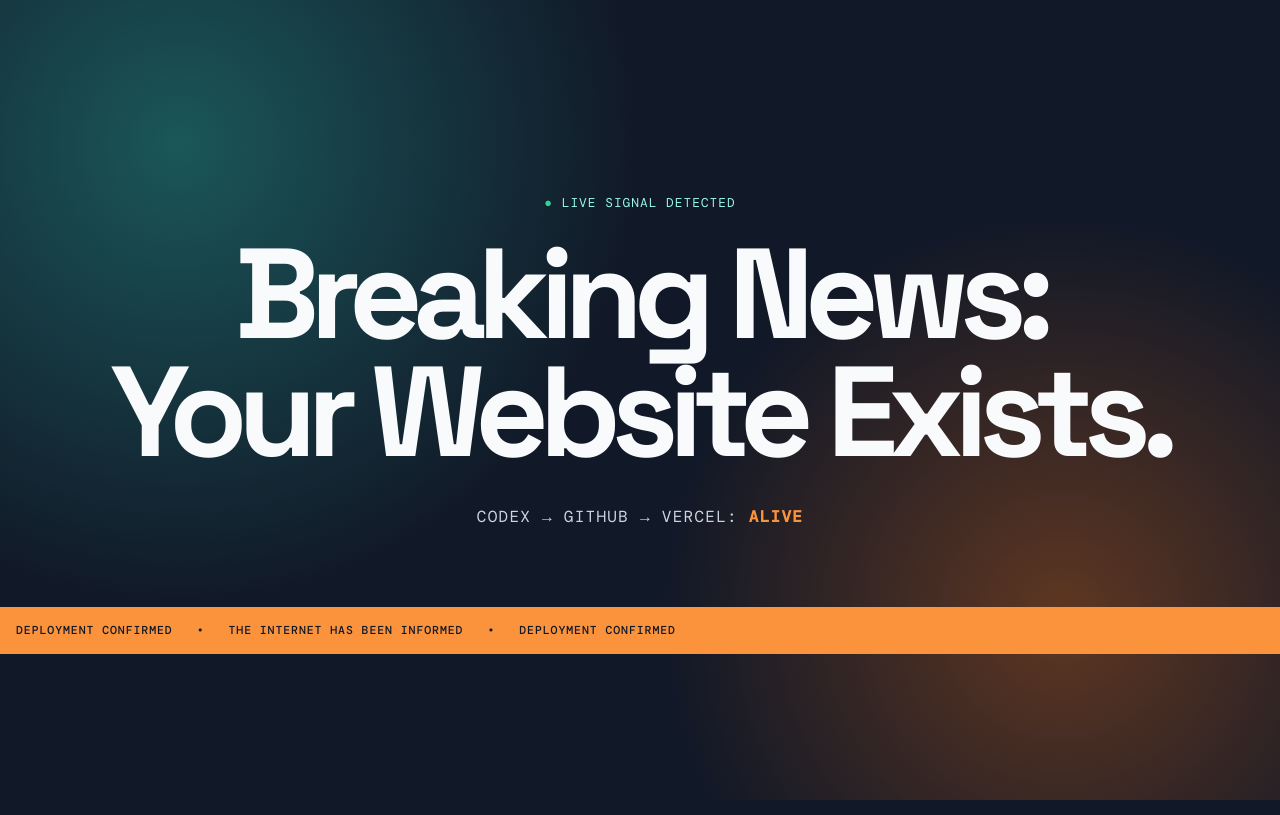
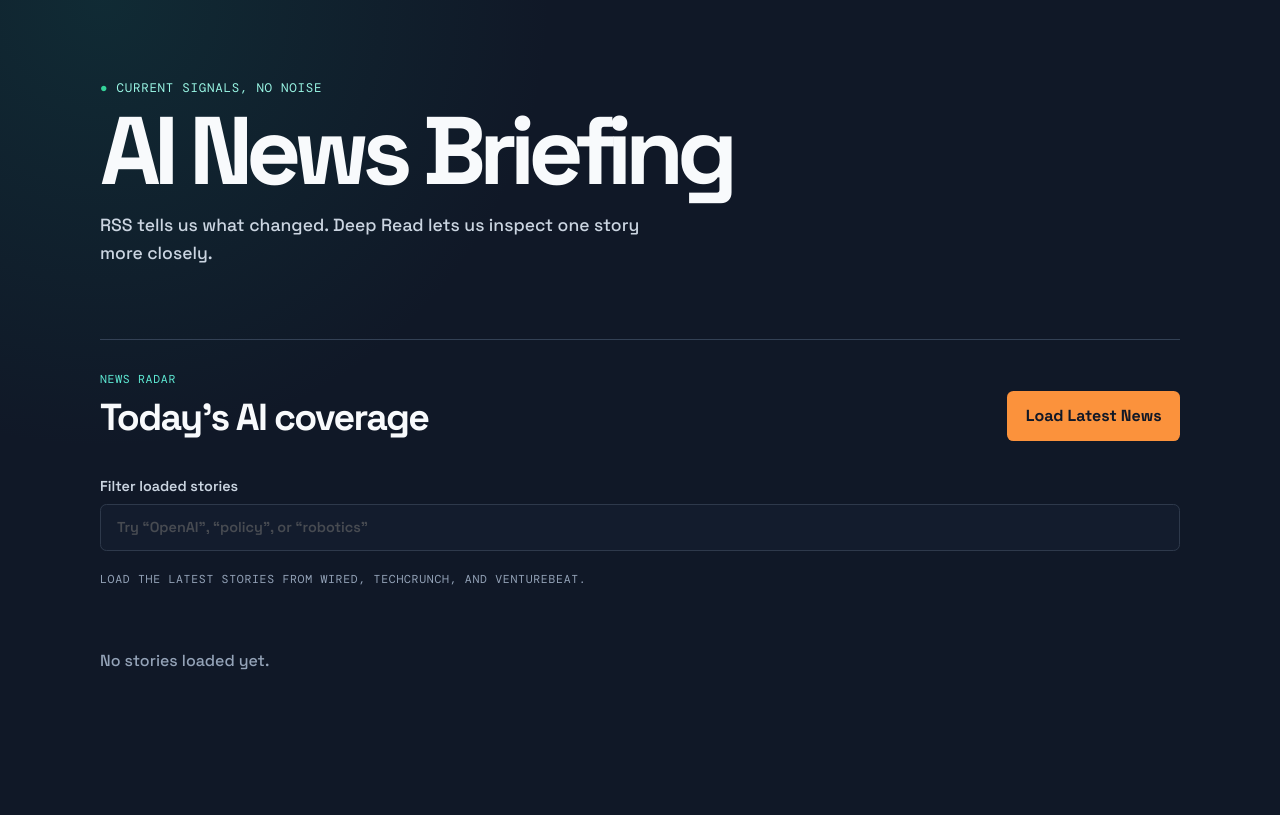
Before and after one commit to Celine-xy/nyu, a website: page index.html in a window 1280 px wide. Drawn offline with nearby package versions, Linux system fonts and the light colour scheme.

Commit message:
Phase 1 - multi RSS filter and deep read

```diff
--- /dev/null
+++ b/app.js
@@ -0,0 +1,61 @@
+const loadButton = document.querySelector('#load-news');
+const filterInput = document.querySelector('#keyword-filter');
+const newsStatus = document.querySelector('#news-status');
+const articleList = document.querySelector('#article-list');
+const deepReadPanel = document.querySelector('#deep-read-panel');
+const deepReadContent = document.querySelector('#deep-read-content');
+let articles = [];
+
+function setStatus(message, isError = false) { newsStatus.textContent = message; newsStatus.classList.toggle('is-error', isError); }
+function formatDate(value) { const date = new Date(value); return value && !Number.isNaN(date.valueOf()) ? date.toLocaleDateString(undefined, { month: 'short', day: 'numeric', year: 'numeric' }) : 'Date unavailable'; }
+function element(tag, className, text) { const node = document.createElement(tag); if (className) node.className = className; if (text) node.textContent = text; return node; }
+
+function renderArticles() {
+  const query = filterInput.value.trim().toLowerCase();
+  const matches = articles.filter((article) => `${article.title} ${article.summary}`.toLowerCase().includes(query));
+  articleList.replaceChildren();
+  if (!matches.length) return articleList.append(element('p', 'empty-state', articles.length ? 'No matching stories.' : 'No stories loaded yet.'));
+  matches.forEach((article) => {
+    const card = element('article', 'article-card');
+    const meta = element('div', 'article-meta');
+    meta.append(element('span', 'source-chip', article.source), element('span', '', formatDate(article.publishedAt)));
+    const actions = element('div', 'article-actions');
+    const original = element('a', 'original-link', 'Read Original Article');
+    original.href = article.url; original.target = '_blank'; original.rel = 'noopener noreferrer';
+    const deepRead = element('button', 'deep-read-button', 'Deep Read');
+    deepRead.type = 'button'; deepRead.addEventListener('click', () => runDeepRead(article, deepRead));
+    actions.append(original, deepRead);
+    card.append(meta, element('h3', '', article.title), element('p', 'article-summary', article.summary || 'No RSS summary was provided for this story.'), actions);
+    articleList.append(card);
+  });
+}
+
+async function runDeepRead(article, button) {
+  deepReadPanel.hidden = false;
+  deepReadContent.replaceChildren(element('p', '', `Retrieving ${article.title}…`));
+  button.disabled = true;
+  try {
+    const response = await fetch('/api/scrape', { method: 'POST', headers: { 'Content-Type': 'application/json' }, body: JSON.stringify({ url: article.url }) });
+    const page = await response.json();
+    if (!response.ok) throw new Error(page.error || 'Deep Read could not be completed.');
+    const source = element('p', '', `${page.domain} · `);
+    const original = element('a', 'original-link', 'Open original article');
+    original.href = page.url; original.target = '_blank'; original.rel = 'noopener noreferrer'; source.append(original);
+    deepReadContent.replaceChildren(element('h3', '', page.title), source, ...(page.description ? [element('p', '', page.description)] : []), element('p', 'excerpt', page.content || 'No clean text excerpt was available.'));
+  } catch (error) { deepReadContent.replaceChildren(element('p', 'inline-error', `${error.message} Please try another article.`)); }
+  finally { button.disabled = false; }
+}
+
+loadButton.addEventListener('click', async () => {
+  loadButton.disabled = true; setStatus('Loading the latest RSS stories…');
+  try {
+    const response = await fetch('/api/news'); const payload = await response.json();
+    if (!response.ok) throw new Error(payload.error || 'News could not be loaded.');
+    articles = payload.articles || []; filterInput.disabled = !articles.length; renderArticles();
+    const warning = payload.failures?.length ? ` ${payload.failures.length} source${payload.failures.length === 1 ? '' : 's'} could not be loaded.` : '';
+    setStatus(`${articles.length} stories loaded.${warning}`, payload.failures?.length > 0);
+  } catch (error) { articles = []; filterInput.disabled = true; renderArticles(); setStatus(`${error.message} Please retry.`, true); }
+  finally { loadButton.disabled = false; }
+});
+filterInput.addEventListener('input', renderArticles);
+renderArticles();
--- a/index.html
+++ b/index.html
@@ -3,31 +3,34 @@
   <head>
     <meta charset="UTF-8" />
     <meta name="viewport" content="width=device-width, initial-scale=1.0" />
-    <meta
-      name="description"
-      content="A deployment smoke test for the AI News Assistant project."
-    />
-    <title>AI News Assistant | Online</title>
+    <meta name="description" content="A simple briefing of the latest AI news." />
+    <title>AI News Briefing</title>
     <link rel="preconnect" href="https://fonts.googleapis.com" />
     <link rel="preconnect" href="https://fonts.gstatic.com" crossorigin />
-    <link
-      href="https://fonts.googleapis.com/css2?family=DM+Mono:wght@400;500&family=Space+Grotesk:wght@500;600;700&display=swap"
-      rel="stylesheet"
-    />
+    <link href="https://fonts.googleapis.com/css2?family=DM+Mono:wght@400;500&family=Space+Grotesk:wght@500;600;700&display=swap" rel="stylesheet" />
     <link rel="stylesheet" href="style.css" />
   </head>
   <body>
-    <main class="smoke-test" aria-labelledby="headline">
-      <p class="eyebrow"><span aria-hidden="true">●</span> Live signal detected</p>
-      <h1 id="headline">Breaking News:<br />Your Website Exists.</h1>
-      <p class="status">Codex <span aria-hidden="true">→</span> GitHub <span aria-hidden="true">→</span> Vercel: <strong>ALIVE</strong></p>
-      <div class="ticker" aria-hidden="true">
-        <span>DEPLOYMENT CONFIRMED</span>
-        <span>•</span>
-        <span>THE INTERNET HAS BEEN INFORMED</span>
-        <span>•</span>
-        <span>DEPLOYMENT CONFIRMED</span>
-      </div>
+    <main class="page-shell">
+      <header class="site-header">
+        <p class="eyebrow"><span aria-hidden="true">●</span> Current signals, no noise</p>
+        <h1>AI News Briefing</h1>
+        <p class="subtitle">RSS tells us what changed. Deep Read lets us inspect one story more closely.</p>
+      </header>
+      <section class="news-radar" aria-labelledby="news-radar-heading">
+        <div class="section-heading">
+          <div><p class="section-kicker">News Radar</p><h2 id="news-radar-heading">Today’s AI coverage</h2></div>
+          <button id="load-news" class="primary-button" type="button">Load Latest News</button>
+        </div>
+        <label class="filter-control" for="keyword-filter"><span>Filter loaded stories</span><input id="keyword-filter" type="search" placeholder="Try “OpenAI”, “policy”, or “robotics”" disabled /></label>
+        <p id="news-status" class="status-message" role="status" aria-live="polite">Load the latest stories from WIRED, TechCrunch, and VentureBeat.</p>
+        <section id="deep-read-panel" class="deep-read-panel" aria-labelledby="deep-read-heading" hidden>
+          <div class="panel-header"><p class="section-kicker">Deep Read</p><h2 id="deep-read-heading">Selected article</h2></div>
+          <div id="deep-read-content"></div>
+        </section>
+        <div id="article-list" class="article-list" aria-live="polite"></div>
+      </section>
     </main>
+    <script src="app.js" defer></script>
   </body>
 </html>
--- a/style.css
+++ b/style.css
@@ -1,89 +1,17 @@
-:root {
-  color-scheme: dark;
-  font-family: "Space Grotesk", system-ui, sans-serif;
-  background: #111827;
-  color: #f8fafc;
-}
-
-* {
-  box-sizing: border-box;
-}
-
-body {
-  min-width: 320px;
-  min-height: 100vh;
-  margin: 0;
-  overflow: hidden;
-  background:
-    radial-gradient(circle at 14% 18%, #2dd4bf55 0, transparent 29rem),
-    radial-gradient(circle at 83% 77%, #f9731655 0, transparent 25rem),
-    #111827;
-}
-
-.smoke-test {
-  display: grid;
-  place-items: center;
-  align-content: center;
-  min-height: 100vh;
-  padding: 3rem 1.5rem 0;
-  text-align: center;
-}
-
-.eyebrow,
-.status,
-.ticker {
-  font-family: "DM Mono", ui-monospace, monospace;
-  letter-spacing: 0.08em;
-  text-transform: uppercase;
-}
-
-.eyebrow {
-  margin: 0 0 1.5rem;
-  color: #99f6e4;
-  font-size: 0.8rem;
-}
-
-.eyebrow span {
-  color: #34d399;
-}
-
-h1 {
-  max-width: 13ch;
-  margin: 0;
-  font-size: clamp(3.3rem, 10vw, 8rem);
-  line-height: 0.92;
-  letter-spacing: -0.075em;
-}
-
-.status {
-  margin: 2.25rem 0 5rem;
-  color: #cbd5e1;
-  font-size: clamp(0.8rem, 1.5vw, 1rem);
-}
-
-.status strong {
-  color: #fb923c;
-}
-
-.ticker {
-  display: flex;
-  gap: 1.5rem;
-  width: calc(100% + 3rem);
-  padding: 1rem;
-  overflow: hidden;
-  background: #fb923c;
-  color: #111827;
-  font-size: 0.72rem;
-  font-weight: 500;
-  white-space: nowrap;
-}
-
-@media (max-width: 480px) {
-  .smoke-test {
-    padding-inline: 1rem;
-  }
-
-  .status {
-    line-height: 1.8;
-  }
-}
+:root { color-scheme: dark; font-family: "Space Grotesk", system-ui, sans-serif; background: #101827; color: #f8fafc; }
+* { box-sizing: border-box; }
+body { min-width: 320px; min-height: 100vh; margin: 0; background: radial-gradient(circle at 8% 0%, #115e5944 0, transparent 28rem), #101827; }
+button, input { font: inherit; }
+.page-shell { width: min(1080px, calc(100% - 2.5rem)); margin: 0 auto; padding: 5rem 0 6rem; }
+.site-header { max-width: 720px; margin-bottom: 4.5rem; }
+.eyebrow, .section-kicker, .article-meta, .source-chip, .status-message { font-family: "DM Mono", ui-monospace, monospace; letter-spacing: .06em; text-transform: uppercase; }
+.eyebrow { color: #99f6e4; font-size: .78rem; }.eyebrow span { color: #34d399; } h1, h2, p { margin-top: 0; }
+h1 { margin-bottom: 1rem; font-size: clamp(3.2rem, 8vw, 6rem); letter-spacing: -.075em; line-height: .9; } h2 { margin-bottom: 0; font-size: clamp(1.65rem, 3vw, 2.35rem); letter-spacing: -.045em; }
+.subtitle { max-width: 540px; color: #cbd5e1; font-size: 1.1rem; line-height: 1.6; }.news-radar { border-top: 1px solid #334155; padding-top: 2rem; }
+.section-heading { display: flex; align-items: end; justify-content: space-between; gap: 1.5rem; }.section-kicker { margin-bottom: .35rem; color: #5eead4; font-size: .72rem; }
+.primary-button, .deep-read-button { border: 0; border-radius: .4rem; cursor: pointer; font-weight: 700; transition: transform .15s ease; }.primary-button { flex: 0 0 auto; padding: .9rem 1.15rem; background: #fb923c; color: #111827; }.primary-button:hover:not(:disabled), .deep-read-button:hover:not(:disabled) { transform: translateY(-2px); } button:disabled, input:disabled { cursor: not-allowed; opacity: .55; }
+.filter-control { display: grid; gap: .55rem; margin-top: 2.25rem; color: #cbd5e1; font-size: .9rem; font-weight: 600; }.filter-control input { width: 100%; border: 1px solid #475569; border-radius: .4rem; padding: .85rem 1rem; background: #172033; color: #f8fafc; outline-color: #5eead4; }
+.status-message { min-height: 1.2rem; margin: 1.25rem 0 1.75rem; color: #94a3b8; font-size: .72rem; line-height: 1.5; }.status-message.is-error { color: #fca5a5; }
+.deep-read-panel { margin-bottom: 2.5rem; padding: 1.5rem; border: 1px solid #0f766e; border-radius: .6rem; background: #0f172a; }.panel-header { display: flex; gap: 1rem; align-items: baseline; justify-content: space-between; margin-bottom: 1rem; }.panel-header h2 { font-size: 1.25rem; }.deep-read-panel h3 { margin: 0 0 .55rem; font-size: 1.25rem; }.deep-read-panel p { color: #cbd5e1; line-height: 1.65; }.deep-read-panel .excerpt { white-space: pre-wrap; }
+.article-list { display: grid; gap: 1rem; }.article-card { display: grid; gap: .85rem; padding: 1.45rem; border: 1px solid #334155; border-radius: .6rem; background: #172033; }.article-card h3 { margin: 0; font-size: clamp(1.2rem, 2vw, 1.5rem); letter-spacing: -.025em; }.article-meta { display: flex; flex-wrap: wrap; gap: .75rem; align-items: center; color: #94a3b8; font-size: .68rem; }.source-chip { padding: .25rem .45rem; border-radius: 999px; background: #164e63; color: #bae6fd; font-size: .65rem; }.article-summary { margin: 0; color: #cbd5e1; line-height: 1.6; }.article-actions { display: flex; flex-wrap: wrap; gap: .75rem; align-items: center; }.original-link { color: #99f6e4; font-weight: 600; }.deep-read-button { padding: .55rem .75rem; background: #2dd4bf; color: #042f2e; font-size: .88rem; }.empty-state { padding: 2rem 0; color: #94a3b8; }.inline-error { color: #fca5a5; }
+@media (max-width: 640px) { .page-shell { width: min(100% - 2rem, 1080px); padding-top: 3.5rem; }.site-header { margin-bottom: 3rem; }.section-heading { align-items: start; flex-direction: column; }.primary-button { width: 100%; } }
```
Also changed, not shown: api/news.js (added, +38 -0 lines), api/scrape.js (added, +18 -0 lines), package.json (added, +7 -0 lines), 2 other files.
